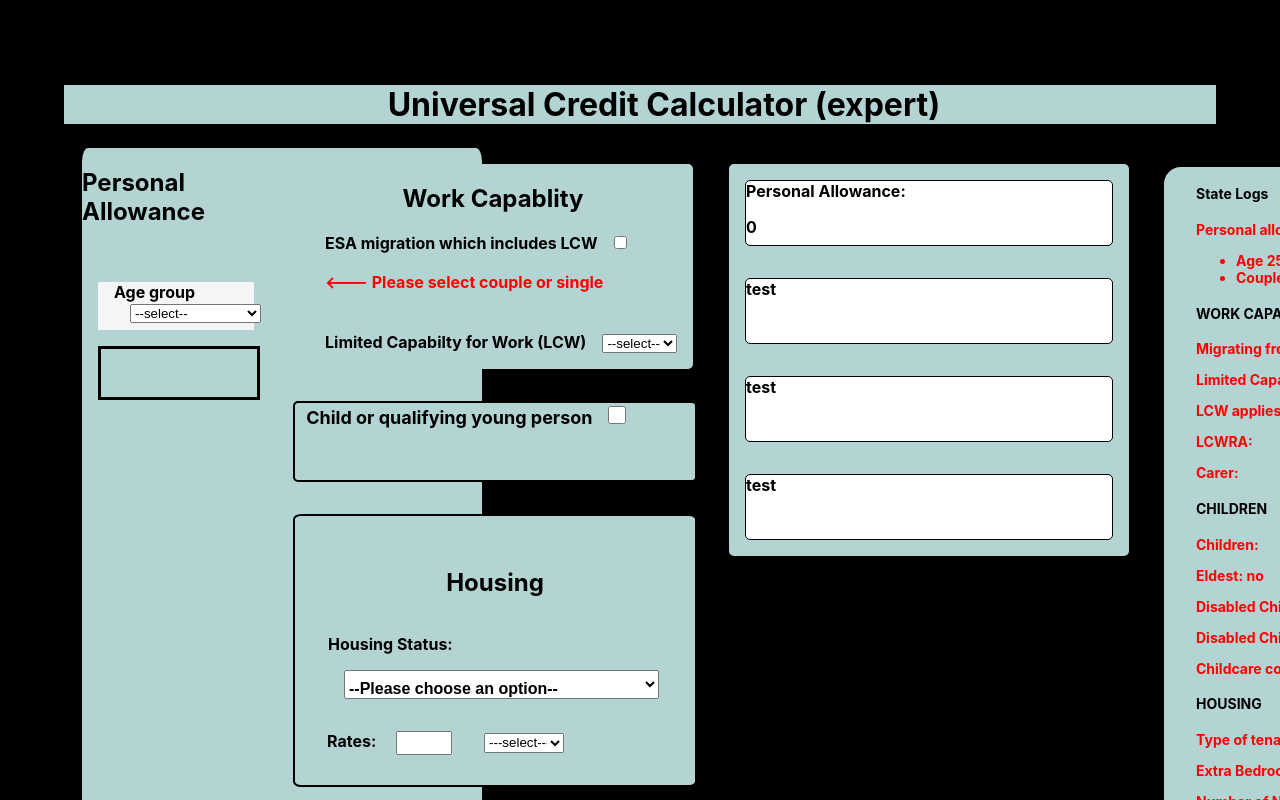
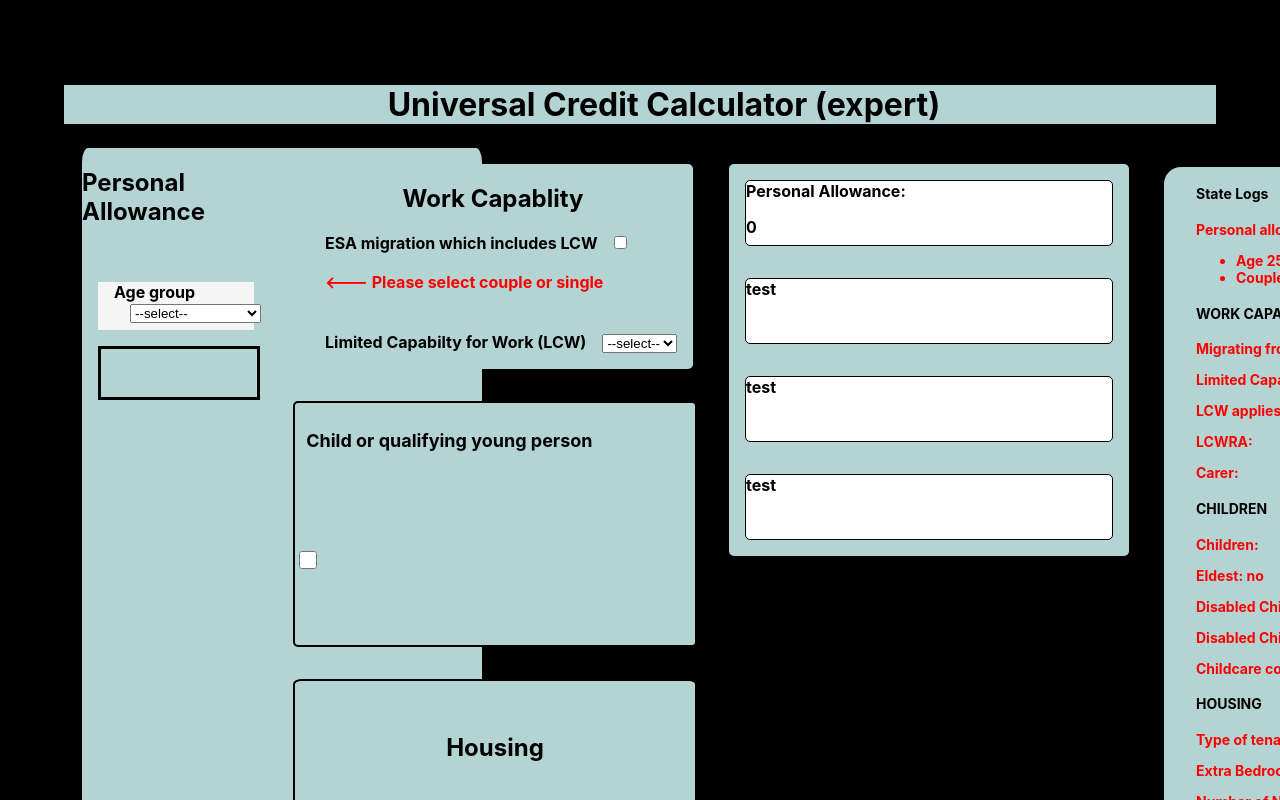
Before and after one commit to dnlstronge/benefitscalc2, a React (Create React App) app: page / in a window 1280 px wide. Shown: the top 800 px of the page. Built offline with nearby package versions, Linux system fonts and the light colour scheme.

Commit message:
[x] more css

```diff
--- a/src/components/UC/UCform/UCform.module.css
+++ b/src/components/UC/UCform/UCform.module.css
@@ -43,7 +43,7 @@
 
 .UC_form_children {
 
-        display: flexbox;
+        display: flex;
         flex-direction: column;
         margin: 1rem 1rem 1rem 1rem;
 
```
